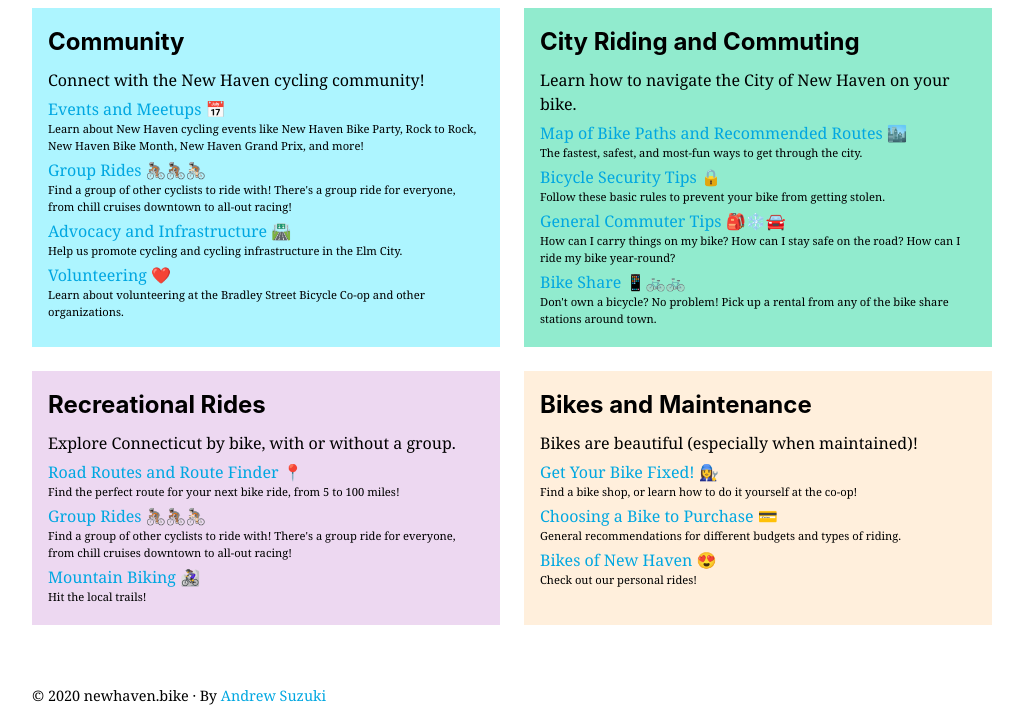
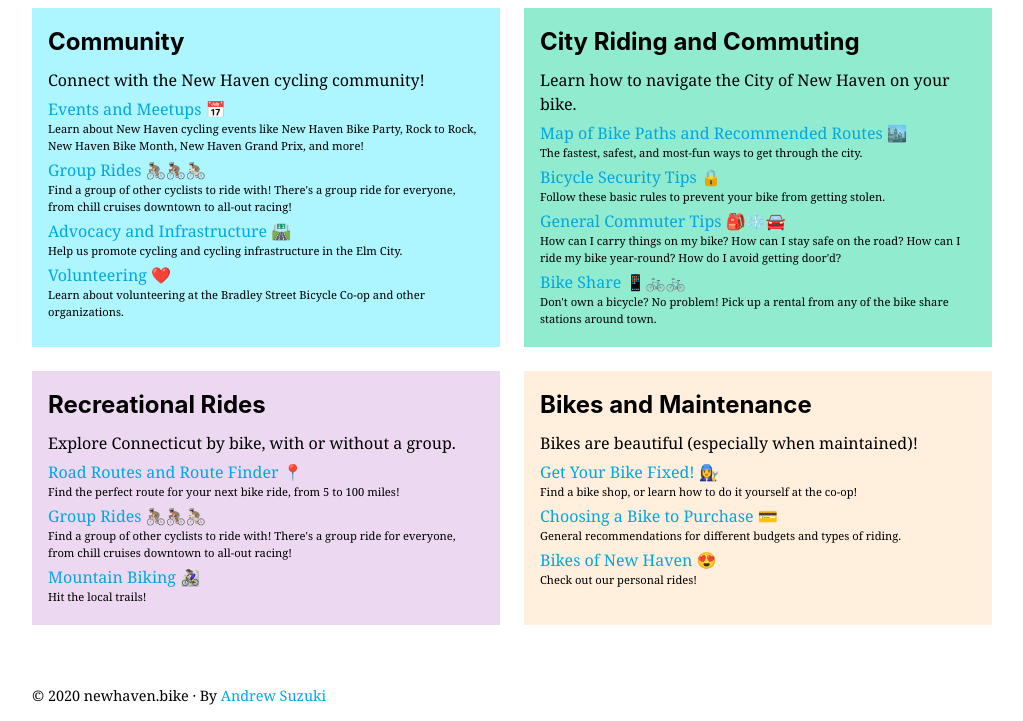
Before and after one commit to andrewsuzuki/newhaven.bike, a Gatsby site: page / in a window 1280 px wide. Shown: the part 79-800 px from the top of the page, without its empty margins (128-1151 px from the left). Built offline with nearby package versions, Linux system fonts and the light colour scheme; Gatsby itself is replaced by a stand-in of ours.

Commit message:
added to blurb under general commuter tips

```diff
--- a/src/pages/index.js
+++ b/src/pages/index.js
@@ -107,7 +107,7 @@ const IndexPage = () => (
               to: "/commuting/general-tips",
               title: "General Commuter Tips",
               blurb:
-                "How can I carry things on my bike? How can I stay safe on the road? How can I ride my bike year-round?",
+                "How can I carry things on my bike? How can I stay safe on the road? How can I ride my bike year-round? How do I avoid getting door'd?",
               emojis: [
                 ["🎒", "backpack"],
                 ["❄️", "snowflake"],
```
